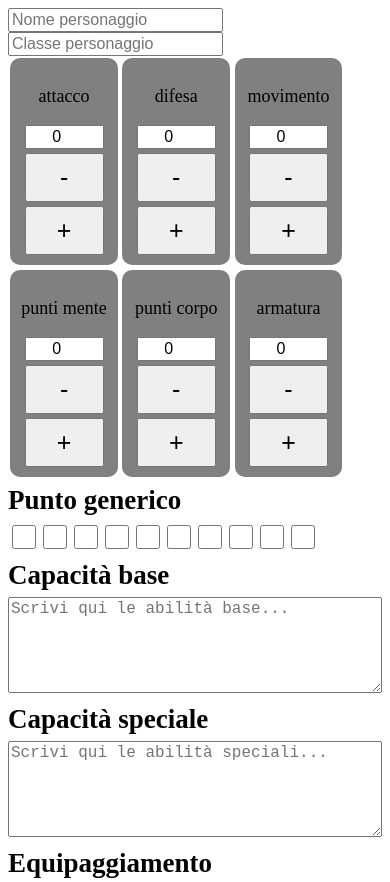
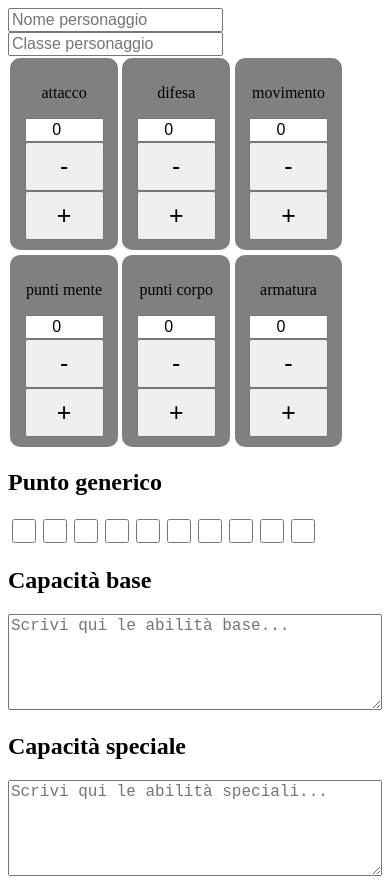
Before and after one commit to Pheel-S/GDRicky, a plain HTML site: page index.html in a window 390 px wide. Shown: the top 882 px of the page. Drawn offline with Linux system fonts and the light colour scheme.

Commit message:
Update stile scheda.css

```diff
--- a/assets/stile scheda.css
+++ b/assets/stile scheda.css
@@ -90,24 +90,6 @@ textarea {
 
 /* mobile */
 
-@media (max-width: 768px) {
-
-  body {
-    font-size: 18px;
-  }
-
-  h1, h2, h3 {
-    margin: 6px 0;
-  }
-
-  table {
-    font-size: 0.9rem;
-  }
-
-  button {
-    width: 100%;
-    margin-top: 4px;
-  }
 
   /* checkbox progressi più facili da toccare */
   .progress-container input[type="checkbox"] {
```
